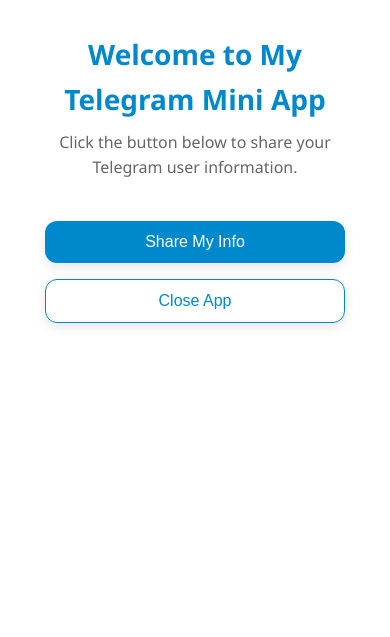
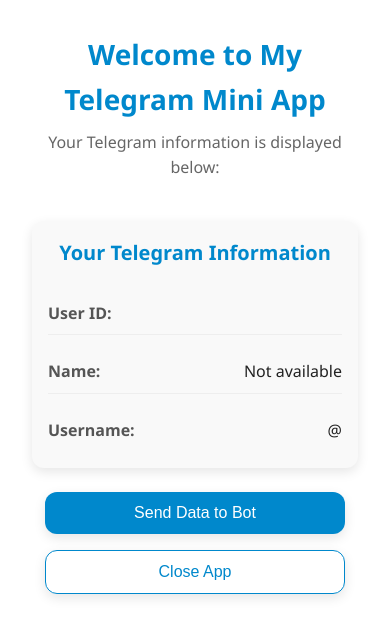
Before and after one commit to RandomLifespan/Webapp, a Flask app: page / in a window 390 px wide. Shown: the top 637 px of the page. Run offline with Flask 3, Linux system fonts and the light colour scheme; some libraries are stand-ins or nearby versions.

Commit message:
Update index.html

```diff
--- a/templates/index.html
+++ b/templates/index.html
@@ -60,57 +60,13 @@
             color: #666;
         }
 
-        .button-group {
-            display: flex;
-            flex-direction: column;
-            gap: 1rem;
-            width: 100%;
-            max-width: 300px;
-            margin: 0 auto;
-        }
-
-        button {
-            background-color: var(--primary-color);
-            color: white;
-            border: none;
-            padding: 0.75rem 1.5rem;
-            border-radius: var(--border-radius);
-            cursor: pointer;
-            font-size: 1rem;
-            font-weight: 500;
-            transition: var(--transition);
-            width: 100%;
-            box-shadow: var(--box-shadow);
-        }
-
-        button:hover {
-            background-color: var(--primary-hover);
-            transform: translateY(-2px);
-        }
-
-        button:active {
-            transform: translateY(0);
-        }
-
-        button.secondary {
-            background-color: transparent;
-            color: var(--primary-color);
-            border: 1px solid var(--primary-color);
-        }
-
-        button:disabled {
-            opacity: 0.7;
-            cursor: not-allowed;
-            transform: none !important;
-        }
-
         .user-info {
             width: 100%;
             padding: 1.5rem;
             border-radius: var(--border-radius);
             background-color: var(--card-bg);
             box-shadow: var(--box-shadow);
-            display: none;
+            display: flex;
             flex-direction: column;
             gap: 1rem;
             animation: fadeIn 0.5s ease;
@@ -147,9 +103,53 @@
             text-overflow: ellipsis;
         }
 
+        .button-group {
+            display: flex;
+            flex-direction: column;
+            gap: 1rem;
+            width: 100%;
+            max-width: 300px;
+            margin: 0 auto;
+        }
+
+        button {
+            background-color: var(--primary-color);
+            color: white;
+            border: none;
+            padding: 0.75rem 1.5rem;
+            border-radius: var(--border-radius);
+            cursor: pointer;
+            font-size: 1rem;
+            font-weight: 500;
+            transition: var(--transition);
+            width: 100%;
+            box-shadow: var(--box-shadow);
+        }
+
+        button.secondary {
+            background-color: transparent;
+            color: var(--primary-color);
+            border: 1px solid var(--primary-color);
+        }
+
         @keyframes fadeIn {
             from { opacity: 0; transform: translateY(10px); }
             to { opacity: 1; transform: translateY(0); }
+        }
+
+        /* Loading spinner */
+        .spinner {
+            display: inline-block;
+            width: 20px;
+            height: 20px;
+            border: 3px solid rgba(255,255,255,.3);
+            border-radius: 50%;
+            border-top-color: #fff;
+            animation: spin 1s ease-in-out infinite;
+        }
+
+        @keyframes spin {
+            to { transform: rotate(360deg); }
         }
 
         /* Responsive adjustments */
@@ -165,13 +165,9 @@
             .user-info {
                 padding: 1rem;
             }
-
-            button {
-                padding: 0.75rem;
-            }
         }
 
-        /* Dark mode support for Telegram */
+        /* Dark mode support */
         @media (prefers-color-scheme: dark) {
             :root {
                 --text-color: #e1e1e1;
@@ -202,28 +198,28 @@
     <div class="container">
         <header>
             <h1>Welcome to My Telegram Mini App</h1>
-            <p>Click the button below to share your Telegram user information.</p>
+            <p>Your Telegram information is displayed below:</p>
         </header>
 
-        <div class="button-group">
-            <button id="share-btn">Share My Info</button>
-            <button id="close-btn" class="secondary">Close App</button>
-        </div>
-
         <div id="user-info" class="user-info">
-            <h2>Your Information</h2>
+            <h2>Your Telegram Information</h2>
             <div class="info-row">
                 <span class="info-label">User ID:</span>
-                <span id="user-id" class="info-value"></span>
+                <span id="user-id" class="info-value">Loading...</span>
             </div>
             <div class="info-row">
                 <span class="info-label">Name:</span>
-                <span id="user-name" class="info-value"></span>
+                <span id="user-name" class="info-value">Loading...</span>
             </div>
             <div class="info-row">
                 <span class="info-label">Username:</span>
-                <span id="username" class="info-value"></span>
+                <span id="username" class="info-value">Loading...</span>
             </div>
+        </div>
+
+        <div class="button-group">
+            <button id="send-data-btn">Send Data to Bot</button>
+            <button id="close-btn" class="secondary">Close App</button>
         </div>
     </div>
 
@@ -259,19 +255,28 @@
         // Notify Telegram that WebApp is ready
         tg.ready();
 
-        // Share button handler
-        document.getElementById('share-btn').addEventListener('click', (e) => {
-            e.preventDefault();
-
+        // Function to display user info
+        function displayUserInfo() {
             const user = tg.initDataUnsafe.user;
-            const btn = e.target;
 
             if (user) {
-                // Show loading state
-                btn.disabled = true;
-                btn.textContent = 'Sending...';
+                // Display user info immediately
+                document.getElementById('user-id').textContent = user.id || 'Not available';
+                document.getElementById('user-name').textContent =
+                    `${user.first_name || ''} ${user.last_name || ''}`.trim() || 'Not available';
+                document.getElementById('username').textContent = user.username ? `@${user.username}` : 'Not set';
 
                 // Send data to backend
+                sendToBackend(user);
+            } else {
+                document.getElementById('user-id').textContent = 'Not available';
+                document.getElementById('user-name').textContent = 'Please open in Telegram';
+                document.getElementById('username').textContent = 'Not available';
+            }
+        }
+
+        // Function to send data to backend
+        function sendToBackend(user) {
             fetch('/get_user_info', {
                 method: 'POST',
                 headers: {
@@ -284,37 +289,34 @@
                 return response.json();
             })
             .then(data => {
-                    if (data.status === 'success') {
-                        // Display user info
-                        document.getElementById('user-id').textContent = data.user_id;
-                        document.getElementById('user-name').textContent =
-                            `${data.first_name} ${data.last_name}`.trim();
-                        document.getElementById('username').textContent = data.username || 'Not set';
-                        document.getElementById('user-info').style.display = 'flex';
+                console.log('Data saved to backend:', data);
+            })
+            .catch(error => {
+                console.error('Error saving to backend:', error);
+            });
+        }
 
-                        // Send data back to bot (without closing)
+        // Manual send data button handler
+        document.getElementById('send-data-btn').addEventListener('click', () => {
+            const user = tg.initDataUnsafe.user;
+            if (user) {
+                const btn = document.getElementById('send-data-btn');
+                btn.innerHTML = '<span class="spinner"></span> Sending...';
+                btn.disabled = true;
+
                 tg.sendData(JSON.stringify({
-                            action: 'user_shared',
-                            user_id: data.user_id,
-                            username: data.username
+                    action: 'user_data',
+                    user_id: user.id,
+                    username: user.username
                 }));
 
-                        // Show confirmation
-                        tg.showAlert('Your info was shared successfully!');
-                    } else {
-                        throw new Error(data.error || 'Unknown error');
-                    }
-                })
-                .catch(error => {
-                    console.error('Error:', error);
-                    tg.showAlert(`Failed to share info: ${error.message}`);
-                })
-                .finally(() => {
+                setTimeout(() => {
+                    btn.textContent = 'Data Sent!';
+                    setTimeout(() => {
+                        btn.textContent = 'Send Data to Bot';
                         btn.disabled = false;
-                    btn.textContent = 'Share My Info';
-                });
-            } else {
-                tg.showAlert('User data not available. Please open this app through Telegram.');
+                    }, 1000);
+                }, 500);
             }
         });
 
@@ -331,6 +333,9 @@
                     <p>Please open this link from a Telegram chat to use the mini app.</p>
                 </div>
             `;
+        } else {
+            // Display user info when page loads
+            displayUserInfo();
         }
     </script>
 </body>
```
Lines whose indentation alone changed are shown as unchanged.
